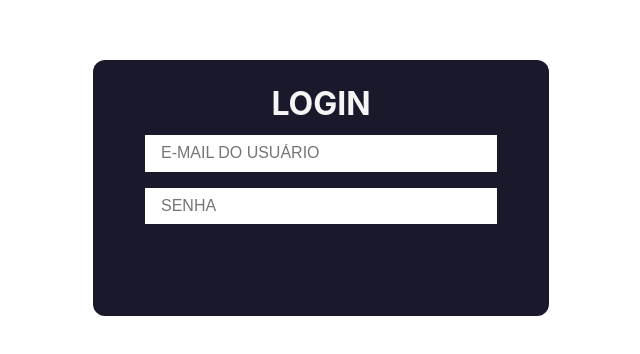
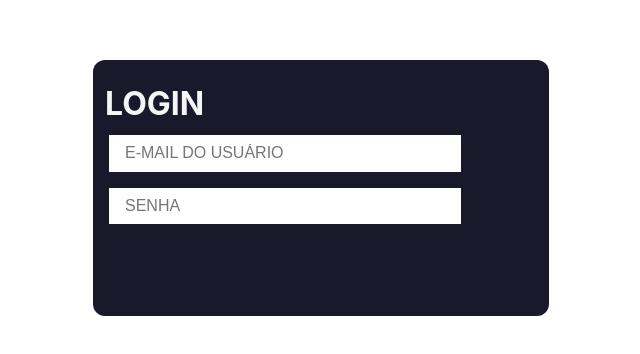
Before and after one commit to GMODias/frontend-legados-hackathon-project, a React (Create React App) app: page / in a window 1280 px wide. Shown: the part 212-566 px from the top of the page, without its empty margins (319-959 px from the left). Built offline with nearby package versions, Linux system fonts and the light colour scheme.

Commit message:
conexao de login cliente servidor

```diff
--- a/package.json
+++ b/package.json
@@ -6,6 +6,7 @@
     "@testing-library/jest-dom": "^5.16.1",
     "@testing-library/react": "^11.2.7",
     "@testing-library/user-event": "^12.8.3",
+    "axios": "^0.24.0",
     "react": "^17.0.2",
     "react-dom": "^17.0.2",
     "react-router": "^6.1.1",
--- a/src/App.js
+++ b/src/App.js
@@ -1,5 +1,5 @@
 import React from 'react';
-import { Switch, Route } from 'react-router';
+import { Switch, Route } from 'react-router-dom';
 import * as pages from './pages';
 import './App.css';
 
--- a/src/components/ButtonConfig.js
+++ b/src/components/ButtonConfig.js
@@ -1,5 +1,5 @@
 import React, { useState } from 'react';
-import { Redirect } from 'react-router';
+import { Redirect } from 'react-router-dom';
 import configBtnImage from '../images/config.png';
 // import mainBtnImage from '../images/house.png';
 import '../css/components/ButtonConfig.css';
--- a/src/pages/Login.js
+++ b/src/pages/Login.js
@@ -1,5 +1,6 @@
 import React, { useState, useEffect } from 'react';
-import { Redirect } from 'react-router';
+import { Redirect } from 'react-router-dom';
+import axios from 'axios';
 import '../css/pages/Login.css';
 
 function Login() {
@@ -16,10 +17,27 @@ function Login() {
     if (disableBtn !== disable) setDisableBtn(disable);
   };
 
+  const onSubmit = async (e) => {
+    e.preventDefault();
+
+    const userObject = {
+      email: emailInput,
+      password: passwordInput,
+    };
+    // coloque a porta de acordo com a porta que o servidor esta rodando.
+    const response = await axios.post('http://localhost:3500/login', userObject);
+    console.log(response);
+
+    setEmailInput('');
+    setPasswordInput('');
+    setRedirect(true);
+  };
+
   useEffect(btnStats, [disableBtn, emailInput, passwordInput]);
 
   return (
     <div className="login-div">
+      <form onSubmit={ (e) => onSubmit(e) }>
         {redirect && <Redirect to="/main" />}
         <h1>LOGIN</h1>
         <input
@@ -39,12 +57,13 @@ function Login() {
           onChange={ ({ target: { value } }) => setPasswordInput(value) }
         />
         <button
-        type="button"
+          type="submit"
           disabled={ disableBtn }
-        onClick={ () => setRedirect(true) }
+          // onClick={ () => setRedirect(true) }
         >
           ENTRAR
         </button>
+      </form>
     </div>
   );
 }
--- a/src/pages/Main.js
+++ b/src/pages/Main.js
@@ -1,5 +1,5 @@
 import React, { useState } from 'react';
-import { Redirect } from 'react-router';
+import { Redirect } from 'react-router-dom';
 import { ButtonConfig } from '../components';
 import '../css/pages/Main.css';
 
```
Also changed, not shown: 1 other file (tests, documents, lock files or other folders). Lines whose indentation alone changed are shown as unchanged.
